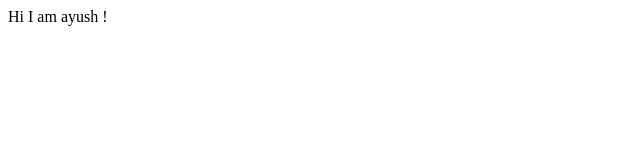
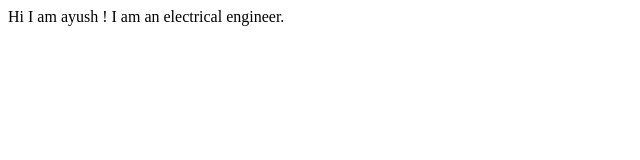
Before and after one commit to Ayush-Tri/Student-portfolio, a plain HTML site: page index.html in a window 1280 px wide. Shown: the whole page, without its empty margins (0-640 px from the left). Drawn offline with Linux system fonts and the light colour scheme.

Commit message:
docs: added about me

```diff
--- a/index.html
+++ b/index.html
@@ -7,5 +7,6 @@
 </head>
 <body>
     Hi I am ayush !
+    I am an electrical engineer.
 </body>
 </html>
```
